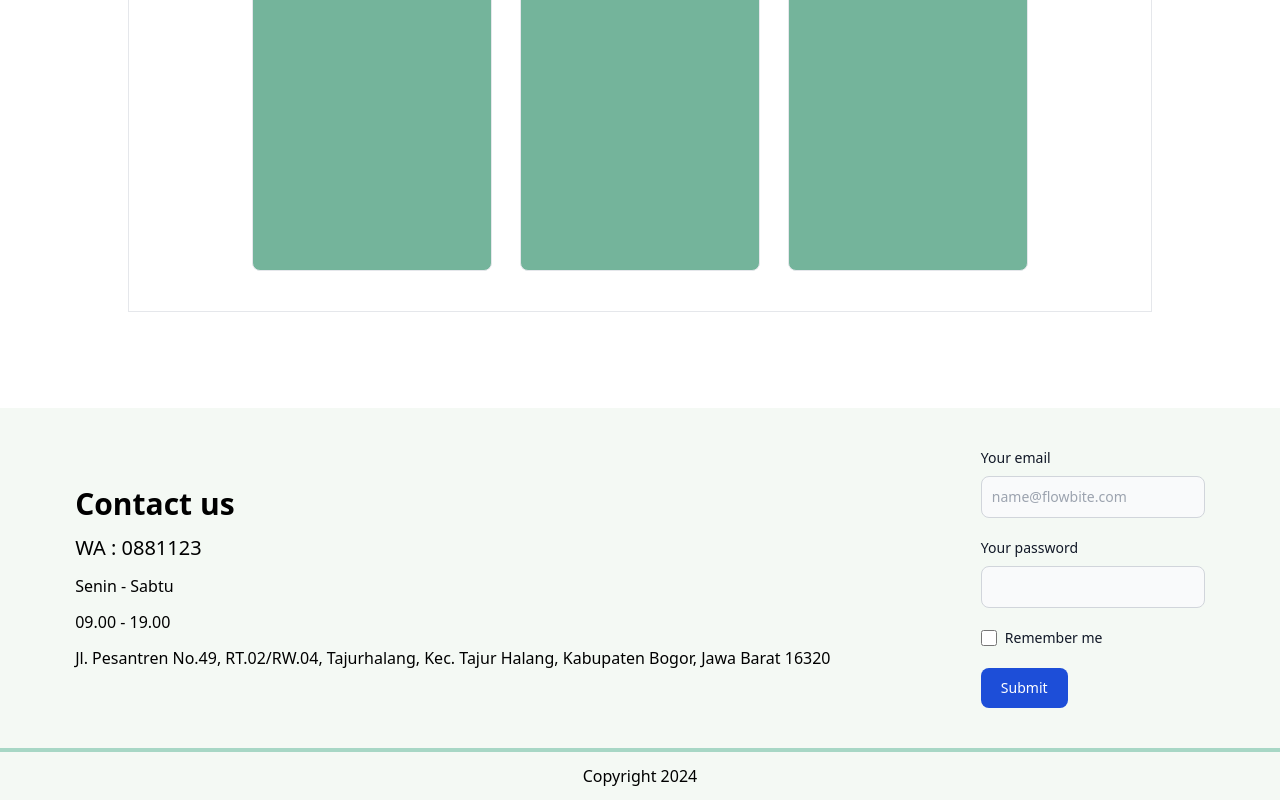
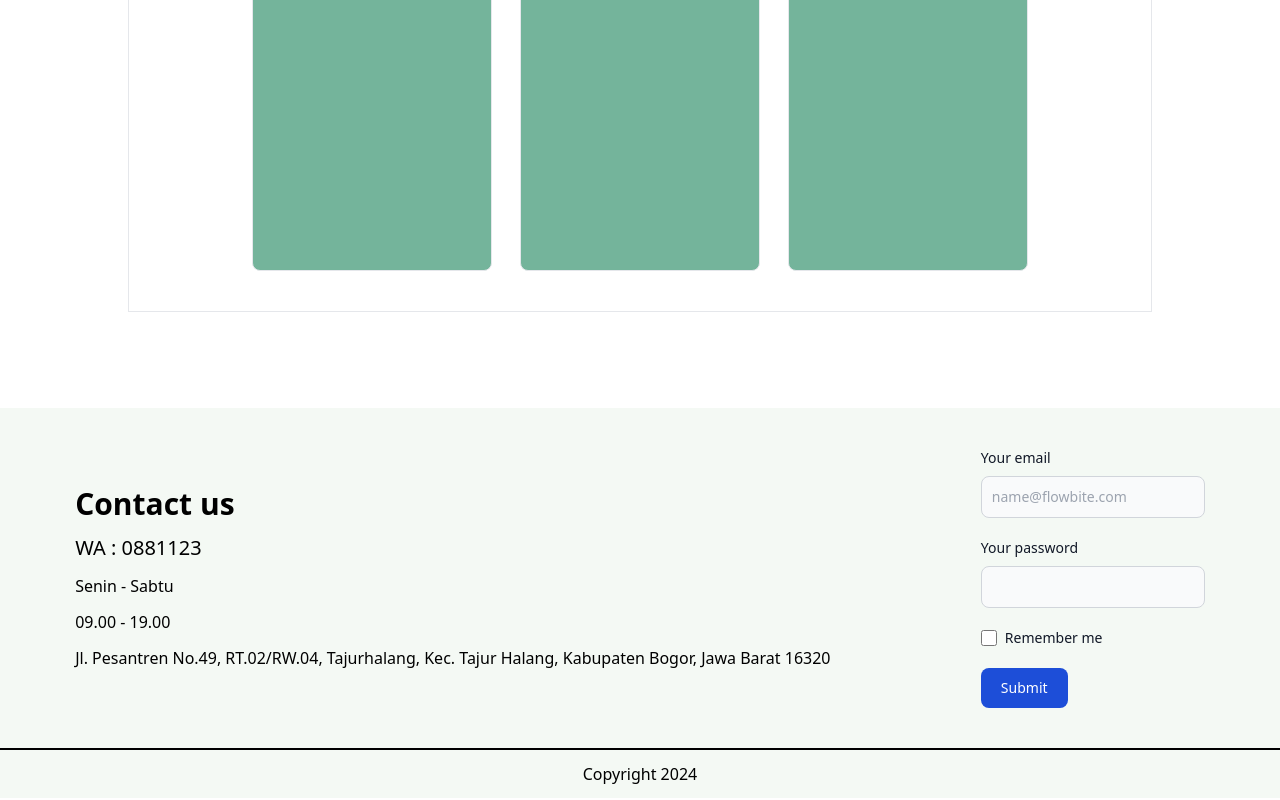
Before and after one commit to FaiqSr/thfarm, a React (Vite) app: page / in a window 1280 px wide. Shown: the part 2691-3491 px from the top of the page. Built offline with nearby package versions, Linux system fonts and the light colour scheme.

Commit message:
ga ada perubahan

```diff
--- a/src/component/FooterComponent.jsx
+++ b/src/component/FooterComponent.jsx
@@ -1,4 +1,4 @@
-import React from "react";
+import React, { useState } from "react";
 
 function FooterComponent() {
   return (
@@ -72,7 +72,7 @@ function FooterComponent() {
         </div>
       </div>
       <div>
-        <div className="bg-primary w-full h-1"></div>
+        <div className="bg-black w-full h-0.5"></div>
       </div>
       <div className="text-center py-3">
         <h1>Copyright 2024</h1>
```
